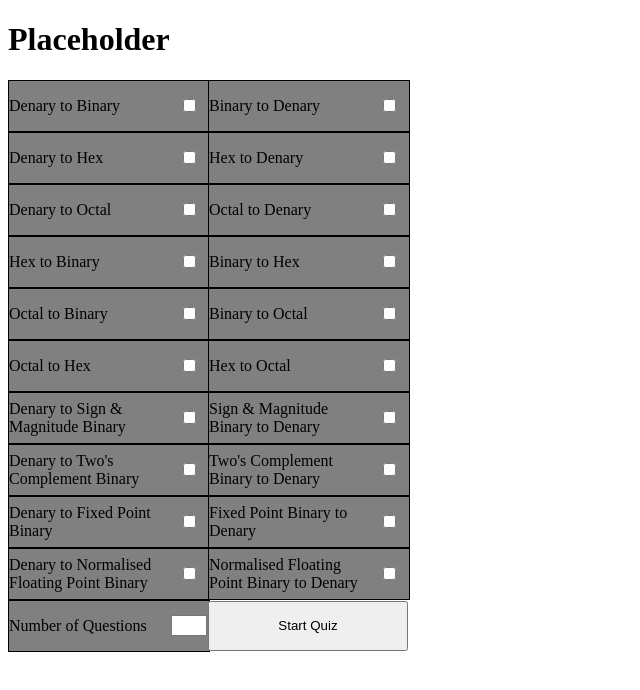
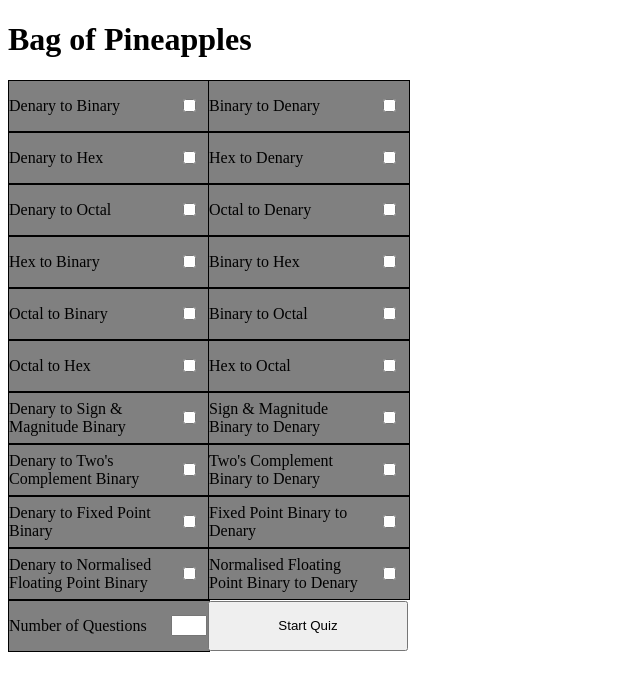
Before and after one commit to ethancstring/binary-practice, a plain HTML site: page index.html in a window 1280 px wide. Shown: the whole page, without its empty margins (0-640 px from the left). Drawn offline with Linux system fonts and the light colour scheme.

Commit message:
Replaced placeholder name with new name

```diff
--- a/index.html
+++ b/index.html
@@ -1,12 +1,12 @@
 <!DOCTYPE html>
 <html>
 	<head>
-		<title>Binary/Base Conversions Quizzes</title>
+		<title>Bag of Pineapples</title>
 		<link rel="stylesheet" href="style.css">
 		<script src="startQuiz.js" type="module" defer></script>
 	</head>
 	<body>
-		<h1>Placeholder</h1>
+		<h1>Bag of Pineapples</h1>
 		<div id="options">
 			<div class="optionHolder">
 				<p>Denary to Binary</p>
```
Also changed, not shown: quiz.html (+2 -2 lines).
